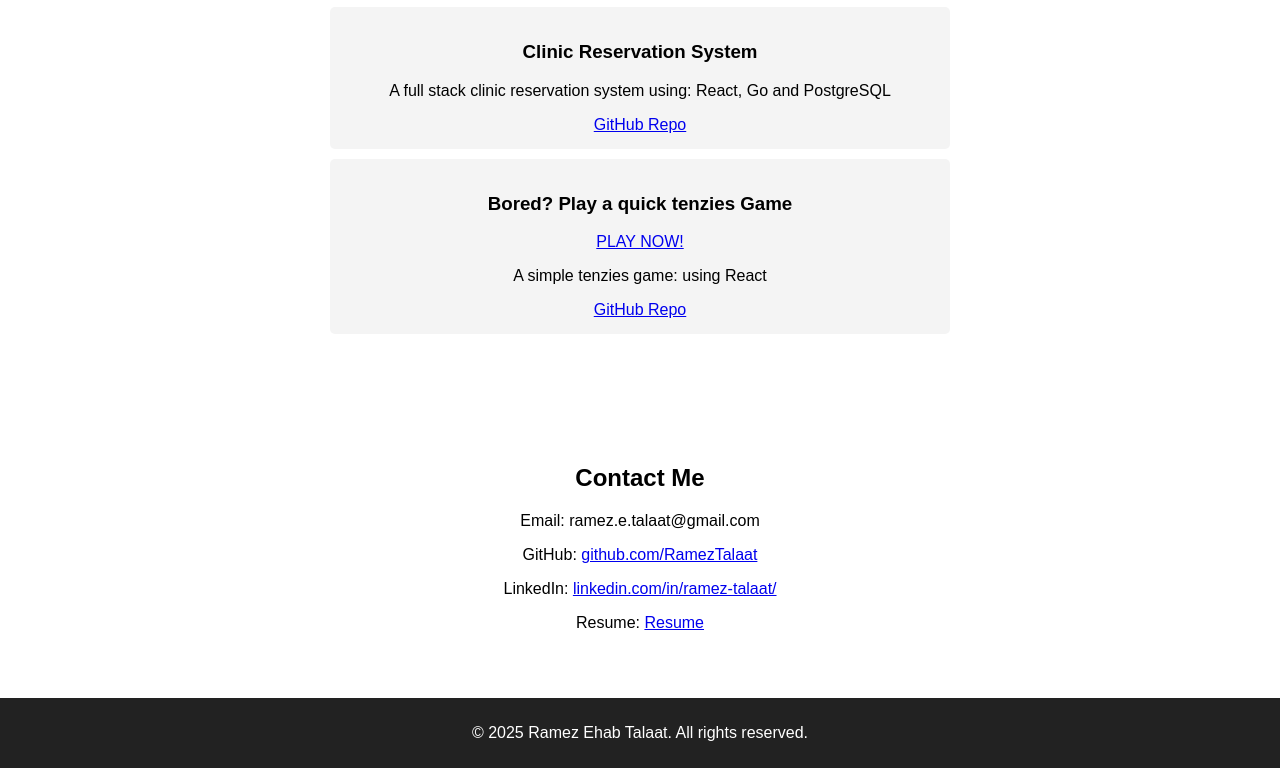
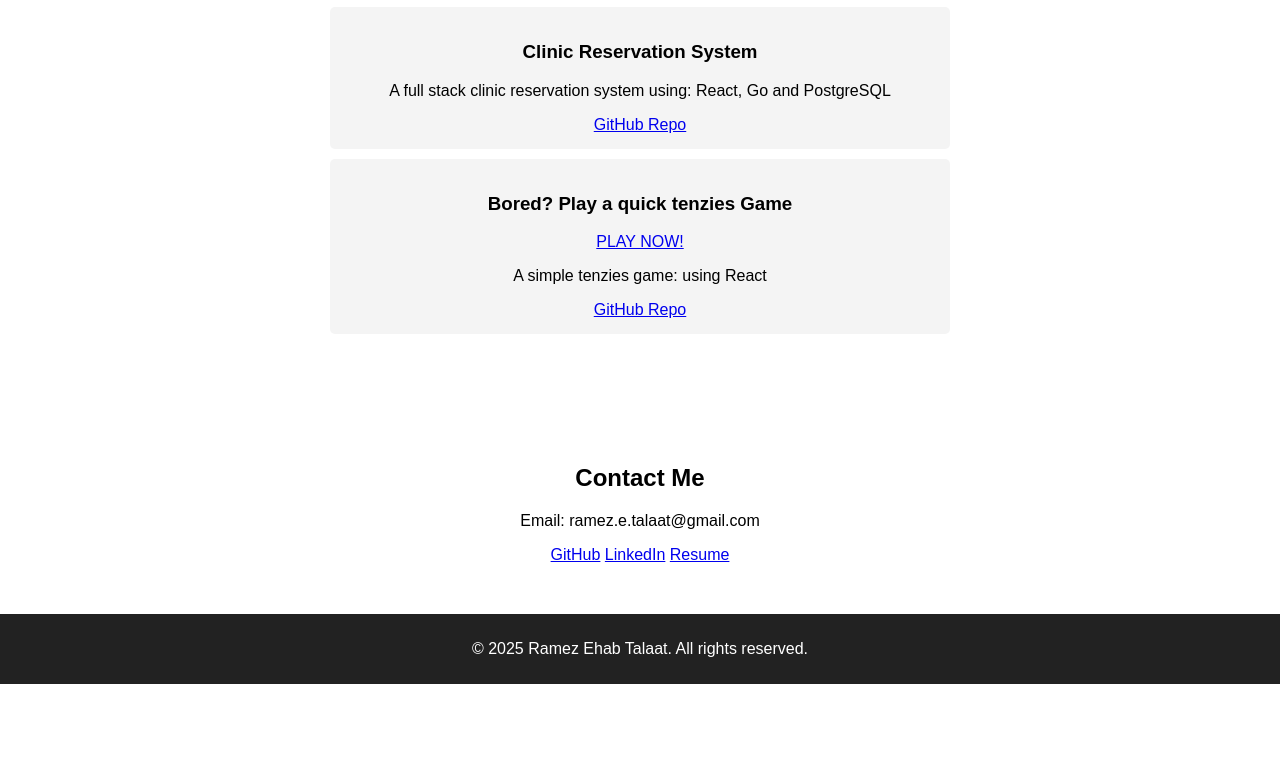
Before and after one commit to RamezTalaat/RamezTalaat.github.io, a plain HTML site: page index.html in a window 1280 px wide. Shown: the part 1193-1961 px from the top of the page. After the commit the page ends 1877 px from the top, so only its background shows below. Drawn offline with Linux system fonts and the light colour scheme.

Commit message:
FIX: UI links optimizations

```diff
--- a/index.html
+++ b/index.html
@@ -52,29 +52,28 @@
             <h3>Online Bookstore</h3>
             <p>A Terminal based Boostore tracking system with built in live chat features between users using Java,
                 socket programming</p>
-            <a href="https://github.com/RamezTalaat/Online-Bookstore">GitHub Repo</a>
+            <a href="https://github.com/RamezTalaat/Online-Bookstore" target="_blank">GitHub Repo</a>
         </div>
         <div class="project">
             <h3>Clinic Reservation System</h3>
             <p>A full stack clinic reservation system using: React, Go and PostgreSQL</p>
-            <a href="https://github.com/RamezTalaat/Clinic-Reservation-System">GitHub Repo</a>
+            <a href="https://github.com/RamezTalaat/Clinic-Reservation-System" target="_blank">GitHub Repo</a>
         </div>
         <div class="project">
             <h3>Bored? Play a quick tenzies Game</h3>
-            <a href="https://rameztalaat.github.io/tenzies-game">PLAY NOW!</a>
+            <a href="https://rameztalaat.github.io/tenzies-game" target="_blank">PLAY NOW!</a>
             <p>A simple tenzies game: using React</p>
-            <a href="https://github.com/RamezTalaat/tenzies-game">GitHub Repo</a>
+            <a href="https://github.com/RamezTalaat/tenzies-game" target="_blank">GitHub Repo</a>
         </div>
     </section>
 
     <section id="contact">
         <h2>Contact Me</h2>
         <p>Email: ramez.e.talaat@gmail.com</p>
-        <p>GitHub: <a href="https://github.com/RamezTalaat" target="_blank">github.com/RamezTalaat</a></p>
-        <p>LinkedIn: <a href="https://www.linkedin.com/in/ramez-talaat/"
-                target="_blank">linkedin.com/in/ramez-talaat/</a></p>
-        <p>Resume: <a href="https://drive.google.com/file/d/1mIU9stDIcmkgTWh0A-IfxmadMzkFmU63/view?usp=drive_link"
-                target="_blank">Resume</a></p>
+        <a href="https://github.com/RamezTalaat" target="_blank">GitHub</a>
+        <a href="https://www.linkedin.com/in/ramez-talaat/" target="_blank">LinkedIn</a>
+        <a href="https://drive.google.com/file/d/1mIU9stDIcmkgTWh0A-IfxmadMzkFmU63/view?usp=drive_link"
+            target="_blank">Resume</a>
 
     </section>
 
@@ -82,7 +81,6 @@
         <p>&copy; 2025 Ramez Ehab Talaat. All rights reserved.</p>
     </footer>
 
-    <!-- <script src="script.js"></script> -->
 </body>
 
 </html>
```
